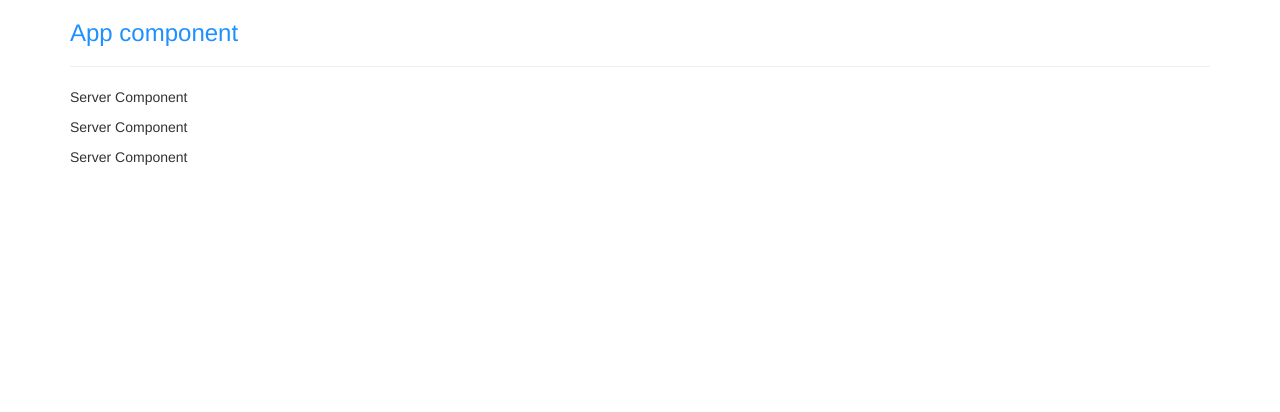
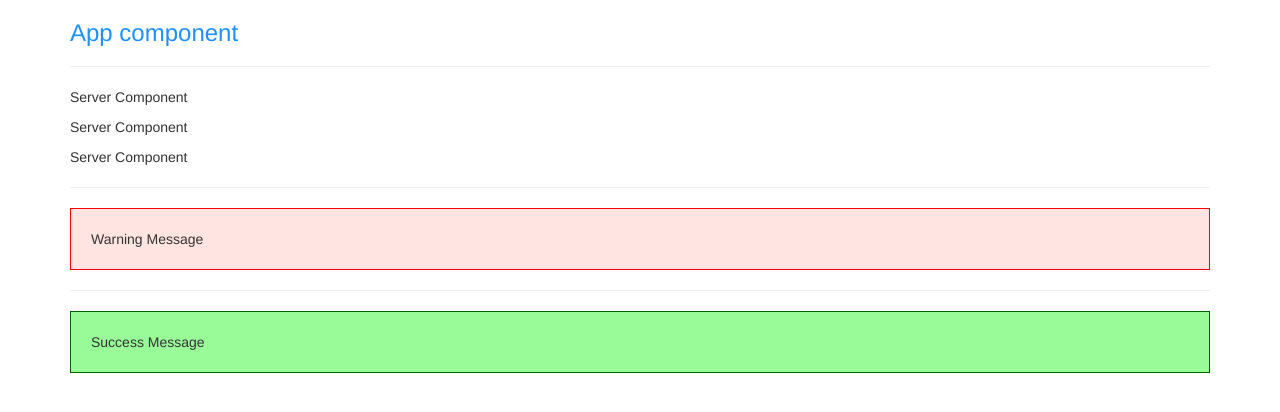
Before and after one commit to JAYRAJARORA/angular-app, an Angular app: page / in a window 1280 px wide. Shown: the top 412 px of the page. Built offline with nearby package versions, Linux system fonts and the light colour scheme.

Commit message:
Create two basic components one manually and another using CLI

```diff
--- a/src/app/app.component.html
+++ b/src/app/app.component.html
@@ -3,7 +3,13 @@
         <div class="col-xs-12">
             <h3>App component</h3>
             <hr>
+            <!-- <div class="app-servers"></div> -->
+            <!-- <div app-servers></div> -->
             <app-servers></app-servers>
+            <hr>
+            <app-warning-alert></app-warning-alert>
+            <hr>
+            <app-success-alert></app-success-alert>
         </div>
     </div>
 </div>
--- a/src/app/app.component.ts
+++ b/src/app/app.component.ts
@@ -1,6 +1,7 @@
 import { Component } from '@angular/core';
 
 @Component({
+
   selector: 'app-root',
   templateUrl: './app.component.html',
   // styleUrls: ['./app.component.css']
--- a/src/app/app.module.ts
+++ b/src/app/app.module.ts
@@ -4,12 +4,16 @@
 import { AppComponent } from './app.component';
 import { ServerComponent } from './server/server.component';
 import { ServersComponent } from './servers/servers.component';
+import { WarningAlertComponent } from './warning-alert/warning-alert.component';
+import { SuccessAlertComponent } from './success-alert/success-alert.component';
 
 @NgModule({
   declarations: [
     AppComponent,
     ServerComponent,
-    ServersComponent
+    ServersComponent,
+    WarningAlertComponent,
+    SuccessAlertComponent
   ],
   imports: [
     BrowserModule
--- a/src/app/server/server.component.ts
+++ b/src/app/server/server.component.ts
@@ -1,7 +1,7 @@
 import { Component } from "@angular/core";
 
 @Component({
-    selector: "app-server",
+    selector: 'app-server',
     templateUrl: "./server.component.html"
 })
 export class ServerComponent {
--- a/src/app/servers/servers.component.ts
+++ b/src/app/servers/servers.component.ts
@@ -1,6 +1,8 @@
 import { Component } from '@angular/core';
 
 @Component({
+  // selector: ".app-servers",
+  // selector: ['app-servers'],
   selector: 'app-servers',
   template: `
     <app-server></app-server>
--- /dev/null
+++ b/src/app/success-alert/success-alert.component.html
@@ -0,0 +1 @@
+<p>Success Message</p>
--- /dev/null
+++ b/src/app/success-alert/success-alert.component.ts
@@ -0,0 +1,16 @@
+import { Component } from '@angular/core';
+
+@Component({
+  selector: 'app-success-alert',
+  templateUrl: './success-alert.component.html',
+  styles: [`
+  p {
+    background-color: palegreen;
+    padding: 20px;
+    border: 1px solid  darkgreen;
+  }
+  `]
+})
+export class SuccessAlertComponent {
+
+}
--- /dev/null
+++ b/src/app/warning-alert/warning-alert.component.css
@@ -0,0 +1,5 @@
+p {
+    background-color: mistyrose;
+    padding: 20px;
+    border: 1px solid  red;
+}
--- /dev/null
+++ b/src/app/warning-alert/warning-alert.component.html
@@ -0,0 +1 @@
+<p>Warning Message</p>
```
Also changed, not shown: src/app/warning-alert/warning-alert.component.ts (added, +10 -0 lines), src/app/success-alert/success-alert.component.css (added).
